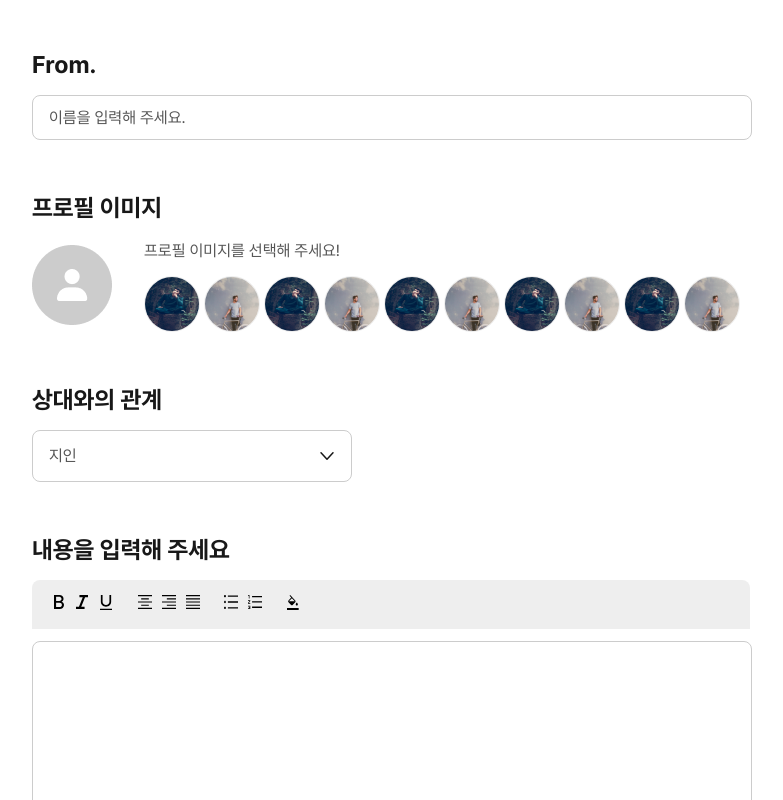
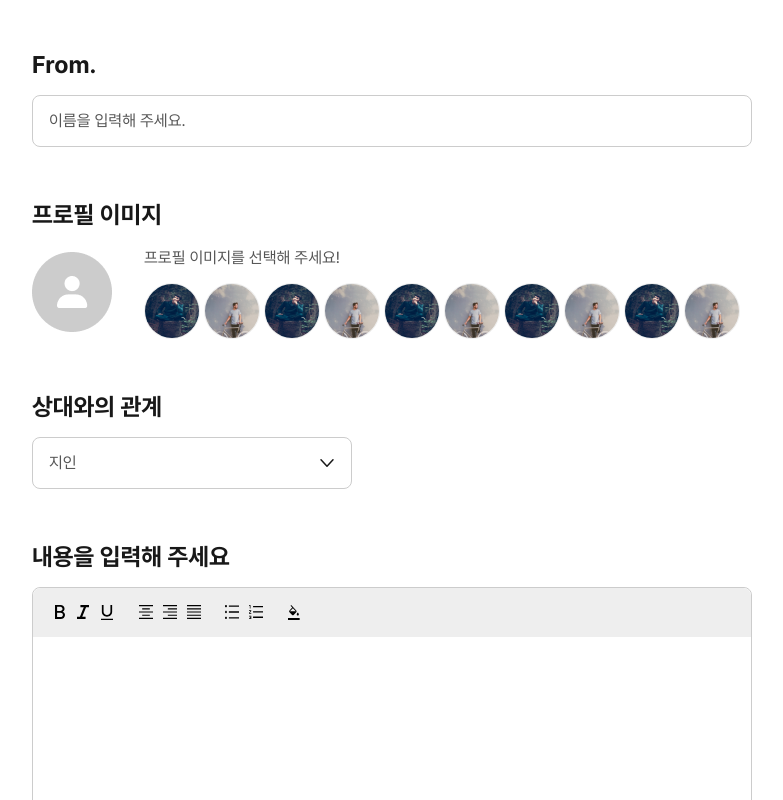
Before and after one commit to jisunipark/rolling, a React (Create React App) app: page /post/1/message in a window 1280 px wide. Shown: the top 800 px of the page, without its empty margins (248-1031 px from the left). Built offline with nearby package versions, Linux system fonts and the light colour scheme.

Commit message:
chore: 텍스트 에디터 구현 시도

```diff
--- a/src/components/StyledSection.jsx
+++ b/src/components/StyledSection.jsx
@@ -13,15 +13,15 @@ const StyledSection = styled.section`
   }
 
   & input,
-  & textarea,
   & button {
     padding: 12px 16px;
     border-radius: 8px;
     border: 1px solid #ccc;
+    line-height: 26px;
+    cursor: pointer;
   }
 
-  & input:focus,
-  & textarea:focus {
+  & input:focus {
     border: 2px solid #555;
   }
 
@@ -53,6 +53,7 @@ const StyledSection = styled.section`
   & li {
     padding: 12px 16px;
     color: #555;
+    line-height: 26px;
   }
 
   & li:hover {
@@ -81,13 +82,36 @@ const StyledSection = styled.section`
   }
 
   & textarea {
+    width: 100%;
+    height: 211px;
     position: relative;
+    padding: 16px;
+    resize: none;
+    &.bold {
+      font-weight: 700;
+    }
+    &.italic {
+      font-style: italic;
+    }
+    &.underline {
+      text-decoration: underline;
+    }
+    &.align-center {
+      text-align: center;
+    }
+    &.align-right {
+      text-align: end;
+    }
+    &.align-center {
+      text-align: center;
+    }
+  }
+
+  & .text-editor {
     width: 720px;
-    height: 260px;
-    padding: 16px;
     border-radius: 8px;
     border: 1px solid #ccc;
-    resize: none;
+    border-right-style: 1px solid #ccc;
   }
 `;
 
--- a/src/components/TextareaInputSection.jsx
+++ b/src/components/TextareaInputSection.jsx
@@ -1,3 +1,4 @@
+import { useRef, forwardRef } from 'react';
 import styled from 'styled-components';
 import StyledSection from './StyledSection';
 // textarea 메뉴
@@ -11,7 +12,7 @@ import UnorderedList from '../assets/images/unordered-list.svg';
 import OrderedList from '../assets/images/ordered-list.svg';
 import FontIcon from '../assets/images/font.svg';
 
-const TextSettingBar = styled.div`
+const StyledTextSettingBar = styled.div`
   /* position: absolute; */
   top: 0;
   left: 0;
@@ -20,6 +21,7 @@ const TextSettingBar = styled.div`
   align-items: center;
   justify-content: start;
   padding: 12px 15px;
+  margin: 0;
   width: 718px;
   height: 49px;
   border-radius: 8px 8px 0px 0px;
@@ -27,30 +29,75 @@ const TextSettingBar = styled.div`
   gap: 14px;
 `;
 
+const Div = styled.div`
+  display: flex;
+  align-items: center;
+  gap: 0;
+  & button {
+    margin: 0;
+    padding: 0;
+    width: auto;
+    border: 0;
+    border-radius: 0;
+    line-height: 0;
+    background-color: transparent;
+  }
+`;
+/*
+  1. 클릭한 요소의 이름대로 textarea의 폰트가 바뀌는 함수 (changeStyle)
+    1. 이벤트 객체를 받아와야 함
+    2. 이벤트 객체의 타겟의 이름 프로퍼티를 받아야 함
+    3. 그걸 textarea에 전달해야 됨 (style이라는 프롭)
+  2. 클릭을 할 때 실행 (onClick={changeStyle})
+    클릭 시 토글 -> add or remove style={{~~}}
+*/
+
+const addStyle = (textarea) => {
+  console.log('clicked!');
+};
+
+const TextSettingBar = ({ textarea }) => {
+  return (
+    <StyledTextSettingBar>
+      <Div>
+        <button type="button" onClick={addStyle(textarea)}>
+          <img src={TextBold} alt="bold" />
+        </button>
+        <img src={TextItalic} alt="italic" />
+        <img src={TextUnderlined} alt="underlined" />
+      </Div>
+      <Div>
+        <button type="button" onClick={addStyle}>
+          <img src={AlignmentCenter} alt="alignment center" />
+        </button>
+        <img src={AlignmentRight} alt="alignmnet right" />
+        <img src={AlignmentBoth} alt="alignment both" />
+      </Div>
+      <Div>
+        <img src={UnorderedList} alt="unordered list" />
+        <img src={OrderedList} alt="ordered list" />
+      </Div>
+      <Div>
+        <img src={FontIcon} alt="font icon" />
+      </Div>
+    </StyledTextSettingBar>
+  );
+};
+
+const Textarea = forwardRef((props, ref) => {
+  return <textarea id="content" ref={ref} />;
+});
+
 const TextareaInputSection = ({ children }) => {
+  const textareaRef = useRef();
+
   return (
     <StyledSection>
       <label htmlFor="content">{children}</label>
-      <TextSettingBar>
-        <div>
-          <img src={TextBold} alt="bold" />
-          <img src={TextItalic} alt="italic" />
-          <img src={TextUnderlined} alt="underlined" />
-        </div>
-        <div>
-          <img src={AlignmentCenter} alt="alignment center" />
-          <img src={AlignmentRight} alt="alignmnet right" />
-          <img src={AlignmentBoth} alt="alignment both" />
-        </div>
-        <div>
-          <img src={UnorderedList} alt="unordered list" />
-          <img src={OrderedList} alt="ordered list" />
-        </div>
-        <div>
-          <img src={FontIcon} alt="font icon" />
-        </div>
-      </TextSettingBar>
-      <textarea id="content" />
+      <div className="text-editor">
+        <TextSettingBar textarea={textareaRef} />
+        <Textarea ref={textareaRef} />
+      </div>
     </StyledSection>
   );
 };
```
